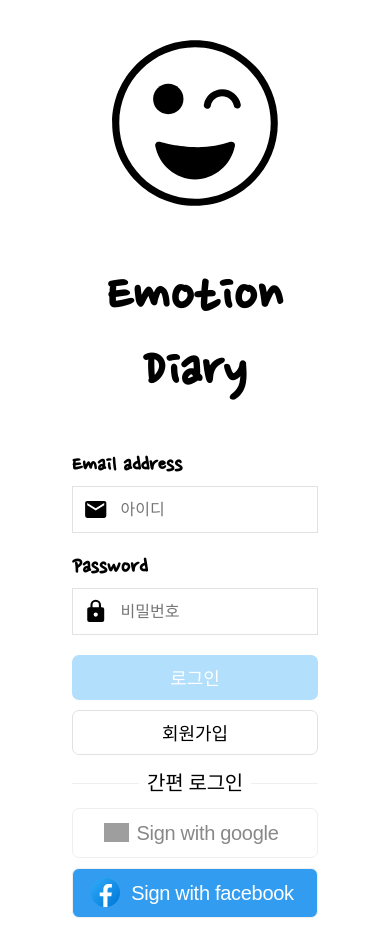
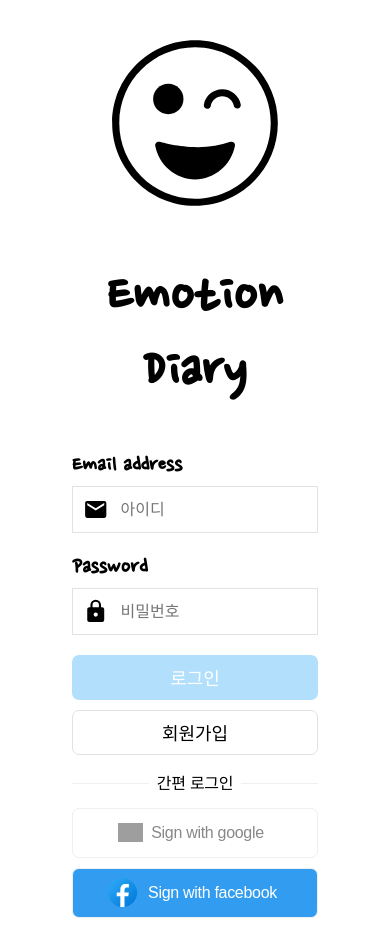
Before and after one commit to audrhkd1220/diary, a React (Create React App) app: page / in a window 390 px wide. Built offline with nearby package versions, Linux system fonts and the light colour scheme; no server answers; grey boxes are pictures that could not be loaded; a web font is replaced by a local one.

Commit message:
css, 페이스북 로그인 글씨크기 수정

```diff
--- a/src/App.css
+++ b/src/App.css
@@ -18,6 +18,12 @@ body {
 }
 /* 가로가 650px 이하일때 */
 @media (max-width: 650px) {
+  body {
+    align-items: stretch;
+  }
+  #root {
+    height: 100%;
+  }
   .App {
     width: 90vw;
   }
@@ -32,10 +38,6 @@ body {
   min-height: 100vh;
   padding-left: 20px;
   padding-right: 20px;
-}
-
-.App > div {
-  min-height: 100vh;
 }
 
 /* common 공통 */
@@ -179,7 +181,7 @@ body {
 }
 
 .social_login_wrapper span {
-  font-size: 20px;
+  font-size: 16px;
   z-index: 30;
   line-height: 16px;
   letter-spacing: -0.3px;
```
